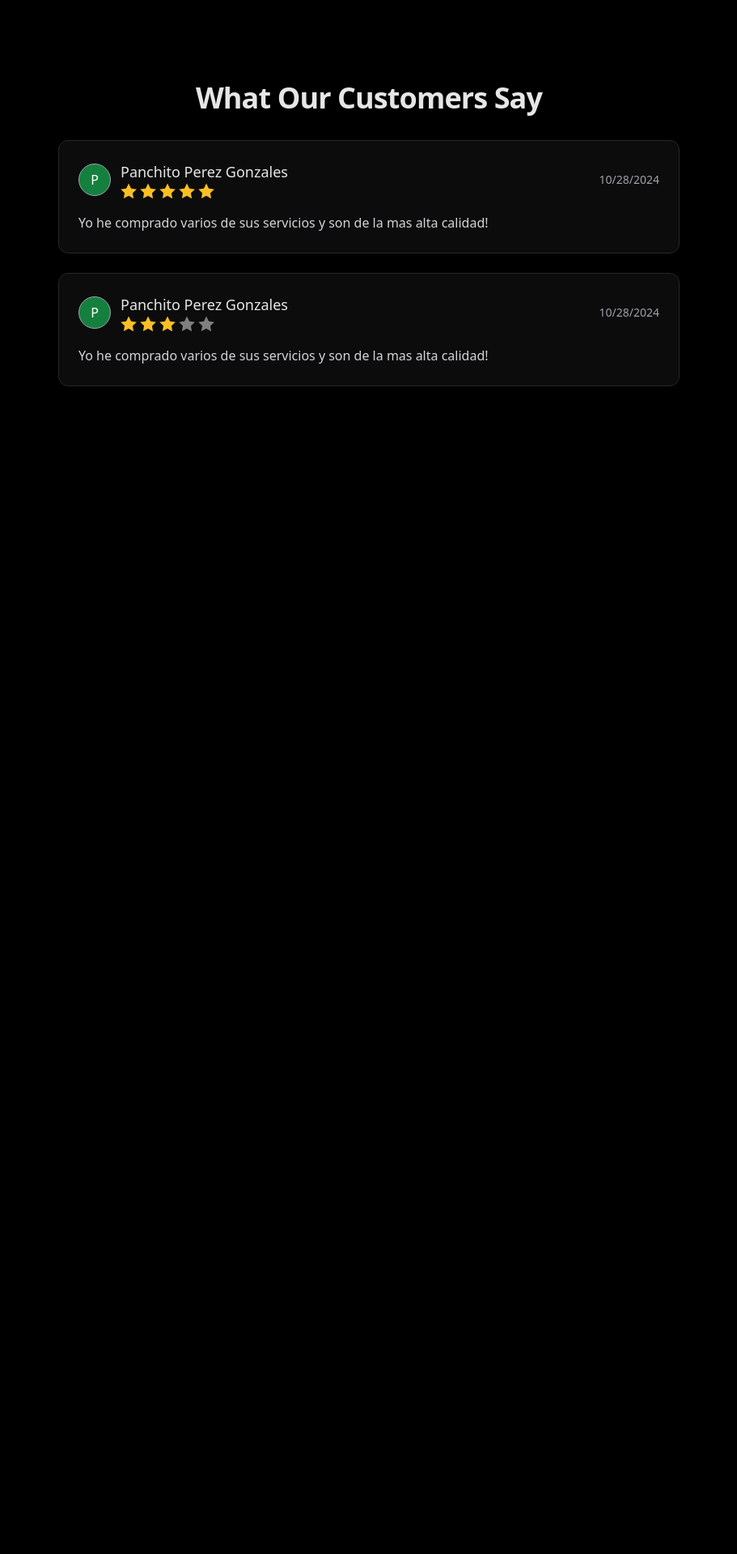
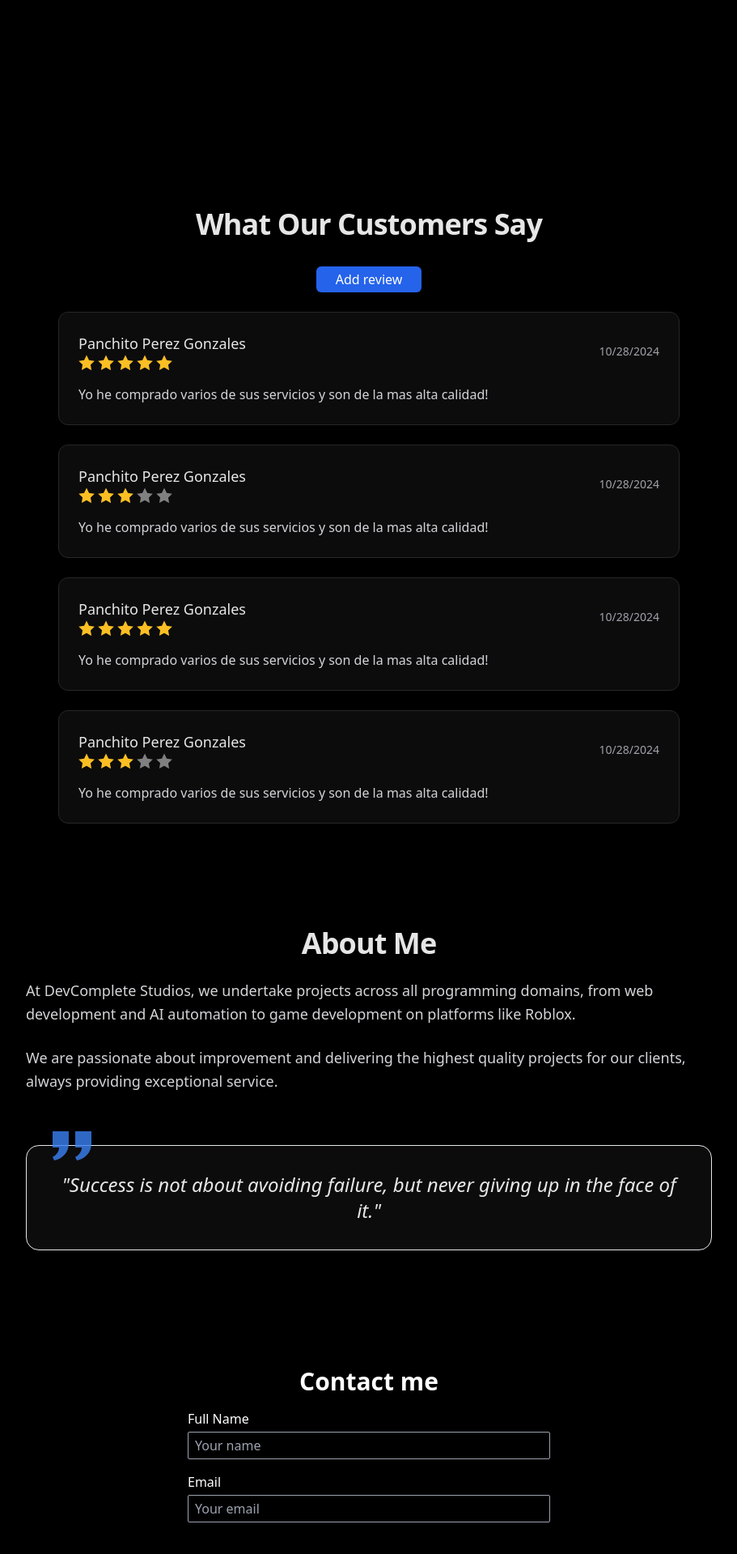
Before and after one commit to DevCompleteStudios/portfolio-client, an Angular app: page /home in a window 1280 px wide. Shown: the part 243-2162 px from the top of the page at 81% size, without its empty margins (184-1095 px from the left). Before the commit the page ends 800 px from the top, so only its background shows below. Built offline with nearby package versions, Linux system fonts and the light colour scheme.

Commit message:
Preparando separacion de componentes y http services

```diff
--- a/src/app/pages/home/home.component.html
+++ b/src/app/pages/home/home.component.html
@@ -1,6 +1,6 @@
 
-<section class="text-center mt-32 mb-20 text-white">
-  <h1 class="text-6xl font-bold bg-gradient-to-r from-blue-500 to-purple-600 bg-clip-text text-transparent drop-shadow-lg">
+<section class="text-center mt-32 mb-56 text-white">
+  <h1 class="lg:text-7xl md:text-6xl text-5xl font-bold bg-gradient-to-r from-blue-500 to-purple-600 bg-clip-text text-transparent drop-shadow-lg">
     DevComplete Studios
   </h1>
   <p class="mt-4 text-lg font-medium text-gray-300 transition-all hover:text-white">
@@ -14,16 +14,15 @@
     What Our Customers Say
   </h2>
 
+  <div class="flex justify-center">
+    <button class="text-white bg-blue-600 transition-all hover:bg-blue-700 rounded-md px-6 py-1 mb-6">Add review</button>
+  </div>
+
   <ul class="max-w-3xl mx-auto space-y-6">
     @for (coment of coments; track $index) {
       <li class="bg-zinc-900/50 backdrop-blur-sm p-6 rounded-xl border border-zinc-800 hover:border-zinc-700 transition-all">
         <div class="flex items-center justify-between">
           <div class="flex items-center gap-3">
-            <div class="w-10 h-10 bg-green-700 border border-gray-400 rounded-full flex items-center justify-center">
-              <span class="text-white font-medium">
-                {{coment.username.charAt(0)}}
-              </span>
-            </div>
             <div>
               <h3 class="text-lg font-medium text-white/90">
                 {{coment.username}}
@@ -54,3 +53,58 @@
     }
   </ul>
 </main>
+
+<section class="max-w-4xl mx-auto pt-24 mb-36 px-6">
+  <!-- Section Title -->
+  <h2 class="text-4xl font-bold text-center mb-6 text-white/90 tracking-tight">
+    About Me
+  </h2>
+
+  <div class="text-lg text-zinc-300 space-y-6 mb-16">
+    <p class="leading-relaxed">
+      At DevComplete Studios, we undertake projects across all programming domains, from web development and AI automation to game development on platforms like Roblox.
+    </p>
+    <p class="leading-relaxed">
+      We are passionate about improvement and delivering the highest quality projects for our clients, always providing exceptional service.
+    </p>
+  </div>
+
+  <div class="relative p-8 rounded-2xl bg-zinc-900/50 backdrop-blur-sm border border-gradient">
+    <svg class="absolute -top-6 left-8 w-12 h-12 text-blue-500/80" viewBox="0 0 24 24" fill="currentColor">
+      <path d="M9.983 3v7.391c0 5.704-3.731 9.57-8.983 10.609l-.995-2.151c2.432-.917 3.995-3.638 3.995-5.849h-4v-10h9.983zm14.017 0v7.391c0 5.704-3.748 9.571-9 10.609l-.996-2.151c2.433-.917 3.996-3.638 3.996-5.849h-3.983v-10h9.983z"/>
+    </svg>
+
+    <!-- Quote -->
+    <div class="text-center">
+      <blockquote class="text-2xl font-medium text-white/90 italic">
+        "Success is not about avoiding failure, but never giving up in the face of it."
+      </blockquote>
+    </div>
+  </div>
+</section>
+
+<section class="text-white mb-12">
+  <h2 class="text-center text-3xl font-bold my-4">Contact me</h2>
+
+  <form class="max-w-lg px-8 mx-auto flex flex-col gap-4">
+    <div class="flex flex-col gap-1">
+      <label for="name">Full Name</label>
+      <input
+        type="text"
+        id="name"
+        placeholder="Your name"
+        class="bg-black border border-gray-400 px-2 py-1 rounded-sm"
+      >
+    </div>
+    <div class="flex flex-col gap-1">
+      <label for="email">Email</label>
+      <input
+        type="email"
+        id="email"
+        placeholder="Your email"
+        class="bg-black border border-gray-400 px-2 py-1 rounded-sm"
+      >
+    </div>
+  </form>
+
+</section>
--- a/src/app/pages/home/home.component.ts
+++ b/src/app/pages/home/home.component.ts
@@ -24,6 +24,20 @@ export class HomeComponent {
       stars: 3,
       username: 'Panchito Perez Gonzales',
     },
+    {
+      content: 'Yo he comprado varios de sus servicios y son de la mas alta calidad!',
+      date: new Date(),
+      id: 1,
+      stars: 5,
+      username: 'Panchito Perez Gonzales',
+    },
+    {
+      content: 'Yo he comprado varios de sus servicios y son de la mas alta calidad!',
+      date: new Date(),
+      id: 1,
+      stars: 3,
+      username: 'Panchito Perez Gonzales',
+    },
   ];
 
 
```
